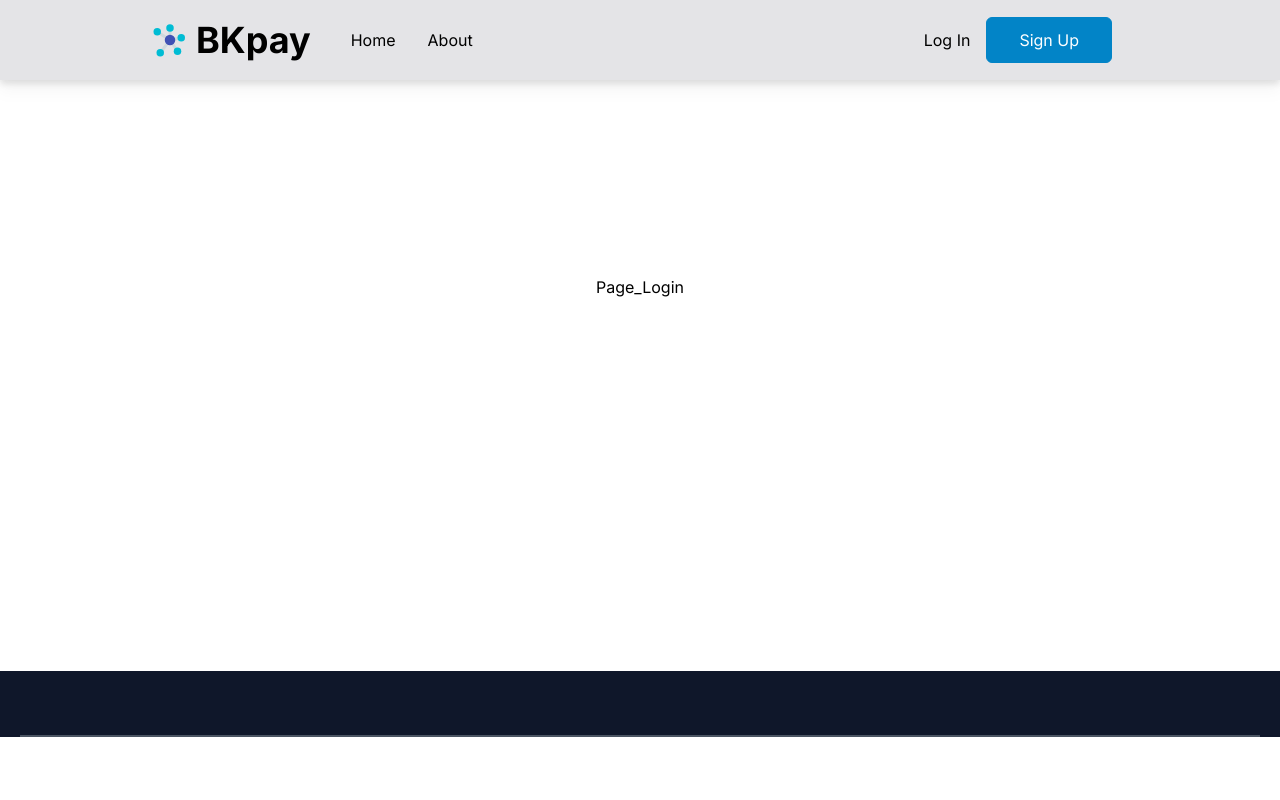
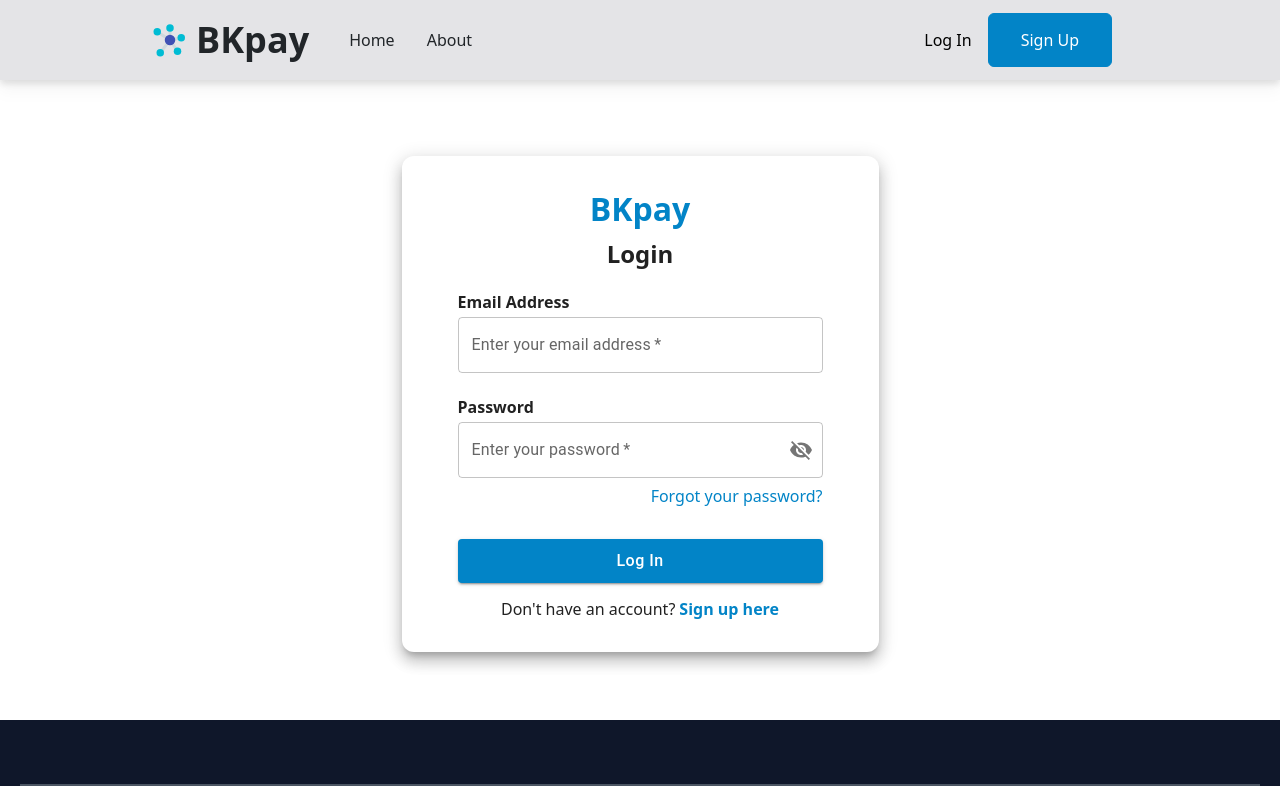
Before and after one commit to BHSK20/blockchain_payment_model, a React (Create React App) app: page /login in a window 1280 px wide. Built offline with nearby package versions, Linux system fonts and the light colour scheme.

Commit message:
update forms

```diff
--- a/public/index.html
+++ b/public/index.html
@@ -24,6 +24,12 @@
       work correctly both with client-side routing and a non-root public URL.
       Learn how to configure a non-root public URL by running `npm run build`.
     -->
+    <link
+      href="https://cdn.jsdelivr.net/npm/bootstrap@5.3.2/dist/css/bootstrap.min.css"
+      rel="stylesheet"
+      integrity="sha384-T3c6CoIi6uLrA9TneNEoa7RxnatzjcDSCmG1MXxSR1GAsXEV/Dwwykc2MPK8M2HN"
+      crossorigin="anonymous"
+    />
     <title>React App</title>
   </head>
   <body>
--- a/src/pages/Page_Login/Page_Login.jsx
+++ b/src/pages/Page_Login/Page_Login.jsx
@@ -1,21 +1,185 @@
-import React from "react";
+import React, { useState } from "react";
 import Navbar from "../../components/shared/Navbar";
 import Footer from "../../components/shared/Footer";
+import { Box, Button, Container, Paper, TextField } from "@mui/material";
+import IconButton from "@mui/material/IconButton";
+import OutlinedInput from "@mui/material/OutlinedInput";
+import InputLabel from "@mui/material/InputLabel";
+import InputAdornment from "@mui/material/InputAdornment";
+import FormControl from "@mui/material/FormControl";
+import Visibility from "@mui/icons-material/Visibility";
+import VisibilityOff from "@mui/icons-material/VisibilityOff";
+import { useNavigate } from "react-router-dom";
 
 export default function Page_Login() {
+  const navigate = useNavigate();
+
+  const [email, setEmail] = useState("");
+  const [password, setPassword] = useState("");
+
+  const handleLogin = (e) => {
+    e.preventDefault();
+    navigate("/account/transactions");
+  };
+
+  const [showPassword, setShowPassword] = useState(false);
+  const handleClickShowPassword = () => setShowPassword((show) => !show);
+  const handleMouseDownPassword = (event) => {
+    event.preventDefault();
+  };
+
   return (
     <>
       <Navbar />
-      <div
-        style={{
-          minHeight: "575px",
+      <Box
+        sx={{
+          height: "78vh",
+          width: "100%",
           display: "flex",
+          flexDirection: "column",
           justifyContent: "center",
           alignItems: "center",
         }}
       >
-        <h1>Page_Login</h1>
-      </div>
+        <Container
+          sx={{
+            width: "525px",
+            marginTop: 23,
+          }}
+        >
+          <Paper
+            sx={{
+              boxShadow: 10,
+              borderRadius: 3,
+              width: "100%",
+              height: "100%",
+              display: "flex",
+              flexDirection: "column",
+              padding: 4,
+            }}
+          >
+            <Container>
+              <form onSubmit={handleLogin}>
+                <Box
+                  sx={{
+                    fontSize: 32,
+                    fontWeight: 700,
+                    marginBottom: 1,
+                    textAlign: "center",
+                    color: "#0284c7",
+                  }}
+                >
+                  BKpay
+                </Box>
+                <Box
+                  sx={{
+                    fontSize: 24,
+                    fontWeight: 700,
+                    marginBottom: 3,
+                    textAlign: "center",
+                  }}
+                >
+                  Login
+                </Box>
+                <Box>
+                  <h4 style={{ marginBottom: 5, fontWeight: 600 }}>
+                    Email Address
+                  </h4>
+                  <TextField
+                    label="Enter your email address"
+                    variant="outlined"
+                    type="text"
+                    // size="small"
+                    fullWidth
+                    required
+                    autoComplete="new-text"
+                    onChange={(e) => setEmail(e.target.value)}
+                  ></TextField>
+                  <h4
+                    style={{ marginTop: 25, marginBottom: 5, fontWeight: 600 }}
+                  >
+                    Password
+                  </h4>
+                  <FormControl
+                    variant="outlined"
+                    // size="small"
+                    fullWidth
+                    required
+                    onChange={(e) => setPassword(e.target.value)}
+                  >
+                    <InputLabel htmlFor="outlined-adornment-password">
+                      Enter your password
+                    </InputLabel>
+                    <OutlinedInput
+                      id="outlined-adornment-password"
+                      type={showPassword ? "text" : "password"}
+                      endAdornment={
+                        <InputAdornment position="end">
+                          <IconButton
+                            aria-label="toggle password visibility"
+                            onClick={handleClickShowPassword}
+                            onMouseDown={handleMouseDownPassword}
+                            edge="end"
+                          >
+                            {showPassword ? <Visibility /> : <VisibilityOff />}
+                          </IconButton>
+                        </InputAdornment>
+                      }
+                      label="Enter your password"
+                    />
+                  </FormControl>
+
+                  <Box className="row">
+                    <Box
+                      className="col-6"
+                      sx={{
+                        width: "100%",
+                        display: "flex",
+                        justifyContent: "flex-end",
+                        paddingTop: 1,
+                      }}
+                    >
+                      <a href="/" style={{ color: "#0284c7", fontWeight: 500 }}>
+                        Forgot your password?
+                      </a>
+                    </Box>
+                  </Box>
+
+                  <Button
+                    type="submit"
+                    variant="contained"
+                    size="large"
+                    sx={{
+                      width: "100%",
+                      borderRadius: "4px",
+                      marginTop: 4,
+                      marginBottom: 2,
+                      textTransform: "none",
+                      backgroundColor: "#0284c7",
+                      fontSize: "16px",
+                    }}
+                  >
+                    Log In
+                  </Button>
+                  <Box sx={{ textAlign: "center" }}>
+                    Don't have an account?
+                    <a
+                      href="/signup"
+                      style={{
+                        color: "#0284c7",
+                        fontWeight: 600,
+                        marginLeft: 4,
+                      }}
+                    >
+                      Sign up here
+                    </a>
+                  </Box>
+                </Box>
+              </form>
+            </Container>
+          </Paper>
+        </Container>
+      </Box>
       <Footer />
     </>
   );
--- a/src/pages/Page_Signup/Page_Signup.jsx
+++ b/src/pages/Page_Signup/Page_Signup.jsx
@@ -1,14 +1,34 @@
 import React, { useState } from "react";
 import Navbar from "../../components/shared/Navbar";
 import Footer from "../../components/shared/Footer";
-import { Box, Button, Container, Grid, Paper, TextField } from "@mui/material";
+import { Box, Button, Container, Paper, TextField } from "@mui/material";
+import IconButton from "@mui/material/IconButton";
+import OutlinedInput from "@mui/material/OutlinedInput";
+import InputLabel from "@mui/material/InputLabel";
+import InputAdornment from "@mui/material/InputAdornment";
+import FormControl from "@mui/material/FormControl";
+import Visibility from "@mui/icons-material/Visibility";
+import VisibilityOff from "@mui/icons-material/VisibilityOff";
 import { useNavigate } from "react-router-dom";
 
 export default function Page_Signup() {
-  const [firstname, setName] = useState("");
+  const navigate = useNavigate();
+
+  const [name, setName] = useState("");
   const [email, setEmail] = useState("");
   const [password, setPassword] = useState("");
-  const navigate = useNavigate();
+
+  const handleSignup = (e) => {
+    e.preventDefault();
+    navigate("/login");
+  };
+
+  const [showPassword, setShowPassword] = useState(false);
+  const handleClickShowPassword = () => setShowPassword((show) => !show);
+  const handleMouseDownPassword = (event) => {
+    event.preventDefault();
+  };
+
   return (
     <>
       <Navbar />
@@ -24,7 +44,7 @@
       >
         <Container
           sx={{
-            width: "35%",
+            width: "525px",
             marginTop: 23,
           }}
         >
@@ -36,11 +56,11 @@
               height: "100%",
               display: "flex",
               flexDirection: "column",
-              padding: 5,
+              padding: 4,
             }}
           >
             <Container>
-              <form>
+              <form onSubmit={handleSignup}>
                 <Box
                   sx={{
                     fontSize: 32,
@@ -63,8 +83,6 @@
                   Signup
                 </Box>
                 <Box>
-                  <Grid container spacing={3}>
-                    <Grid item xs={12}>
                   <h4 style={{ marginBottom: 5, fontWeight: 600 }}>Name</h4>
                   <TextField
                     label="Enter your name"
@@ -76,9 +94,9 @@
                     autoComplete="new-text"
                     onChange={(e) => setName(e.target.value)}
                   ></TextField>
-                    </Grid>
-                    <Grid item xs={12}>
-                      <h4 style={{ marginBottom: 5, fontWeight: 600 }}>
+                  <h4
+                    style={{ marginTop: 25, marginBottom: 5, fontWeight: 600 }}
+                  >
                     Email Address
                   </h4>
                   <TextField
@@ -91,23 +109,43 @@
                     autoComplete="new-text"
                     onChange={(e) => setEmail(e.target.value)}
                   ></TextField>
-                    </Grid>
-                    <Grid item xs={12}>
-                      <h4 style={{ marginBottom: 5, fontWeight: 600 }}>
+                  <h4
+                    style={{ marginTop: 25, marginBottom: 5, fontWeight: 600 }}
+                  >
                     Password
                   </h4>
-                      <TextField
-                        label="Enter your password"
+                  <FormControl
                     variant="outlined"
-                        type="password"
                     size="small"
                     fullWidth
                     required
-                        autoComplete="new-password"
                     onChange={(e) => setPassword(e.target.value)}
-                      ></TextField>
-                    </Grid>
-                  </Grid>
+                  >
+                    <InputLabel htmlFor="outlined-adornment-password">
+                      Enter your password
+                    </InputLabel>
+                    <OutlinedInput
+                      id="outlined-adornment-password"
+                      type={showPassword ? "text" : "password"}
+                      endAdornment={
+                        <InputAdornment position="end">
+                          <IconButton
+                            aria-label="toggle password visibility"
+                            onClick={handleClickShowPassword}
+                            onMouseDown={handleMouseDownPassword}
+                            edge="end"
+                          >
+                            {showPassword ? (
+                              <Visibility fontSize="small" />
+                            ) : (
+                              <VisibilityOff fontSize="small" />
+                            )}
+                          </IconButton>
+                        </InputAdornment>
+                      }
+                      label="Enter your password"
+                    />
+                  </FormControl>
                   <Button
                     type="submit"
                     variant="contained"
@@ -116,6 +154,7 @@
                       width: "100%",
                       borderRadius: "4px",
                       marginTop: 4,
+                      marginBottom: 2,
                       textTransform: "none",
                       backgroundColor: "#0284c7",
                       fontSize: "16px",
@@ -123,6 +162,19 @@
                   >
                     Sign Up
                   </Button>
+                  <Box sx={{ textAlign: "center" }}>
+                    Already have an account?
+                    <a
+                      href="/login"
+                      style={{
+                        color: "#0284c7",
+                        fontWeight: 600,
+                        marginLeft: 4,
+                      }}
+                    >
+                      Log in here
+                    </a>
+                  </Box>
                 </Box>
               </form>
             </Container>
```
Lines whose indentation alone changed are shown as unchanged.
